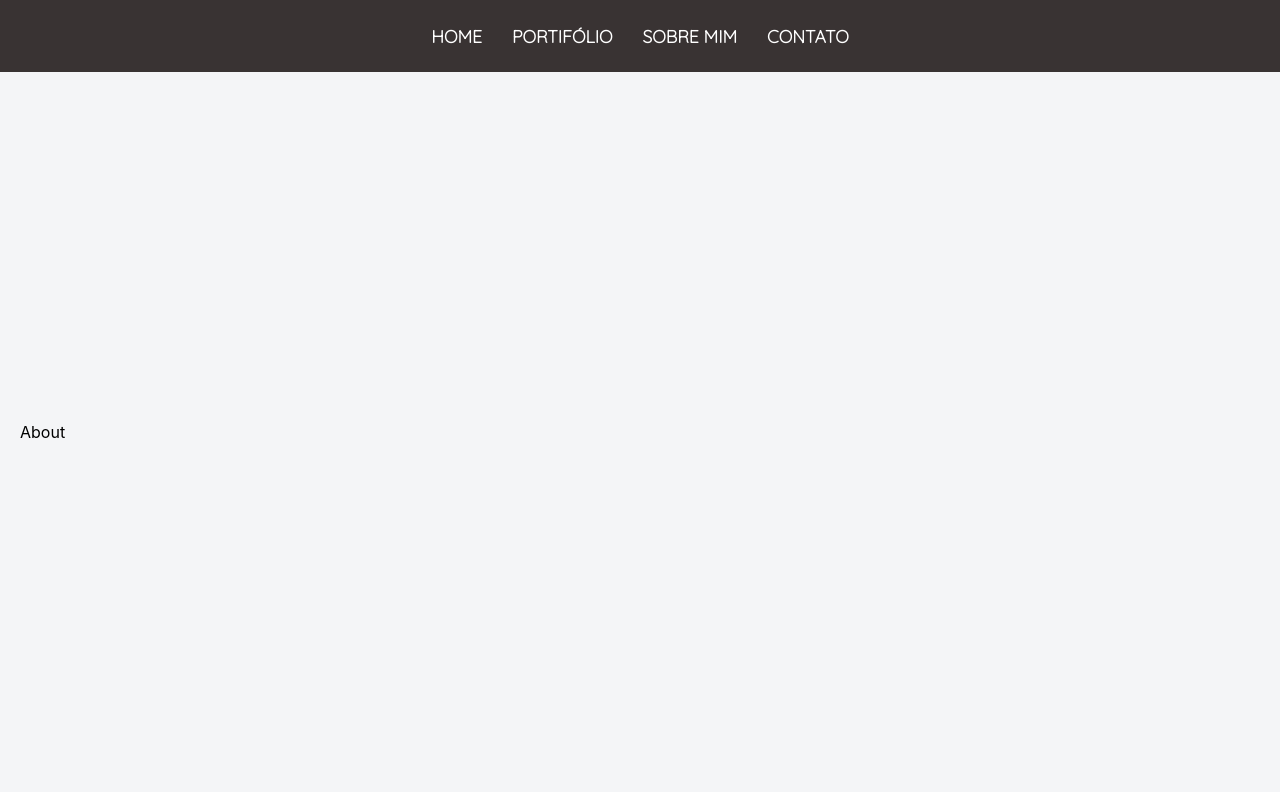
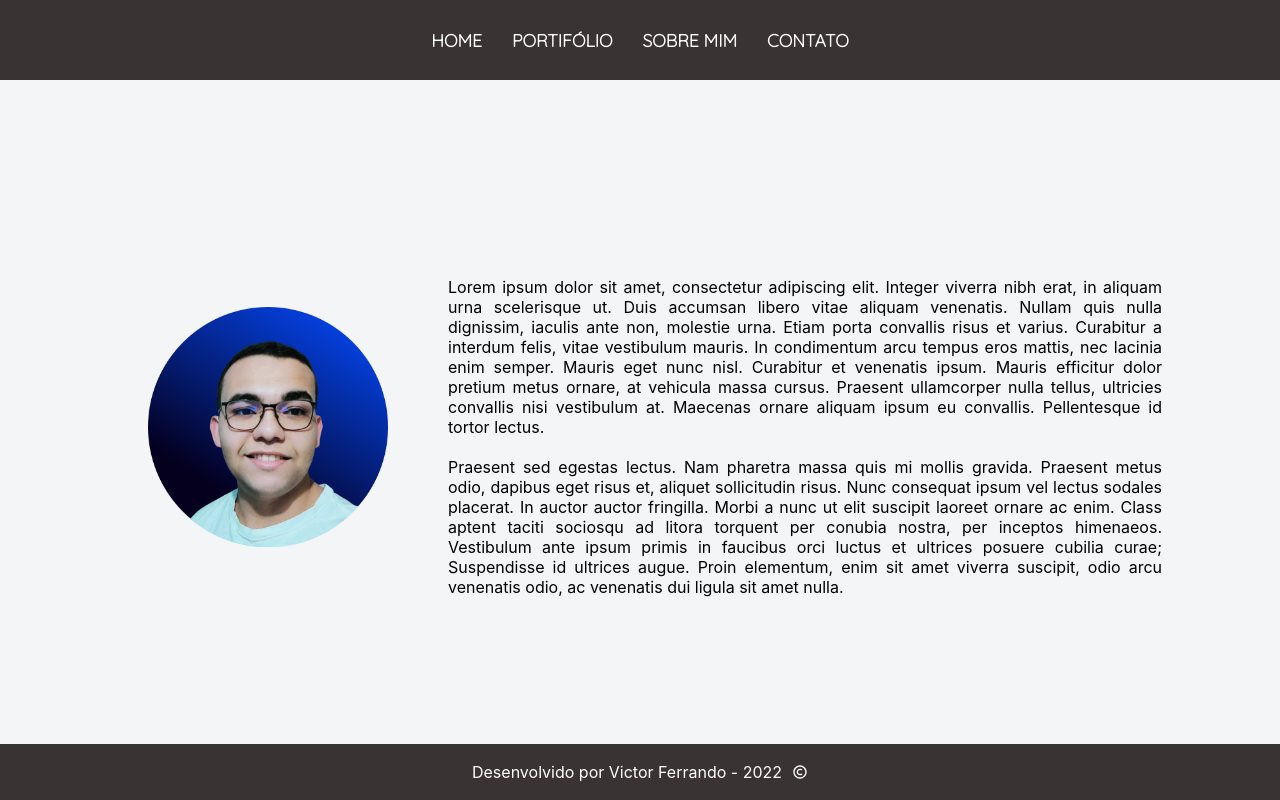
Before and after one commit to viittor/Portifolio, a React (Create React App) app: page /About in a window 1280 px wide. Built offline with nearby package versions, Linux system fonts and the light colour scheme.

Commit message:
Adicionado conexão com API do github para puxar repositórios. Inicio da estilização do componente de itens

```diff
--- a/src/App.css
+++ b/src/App.css
@@ -1,5 +1,5 @@
 @import url("https://fonts.googleapis.com/css2?family=Quicksand:wght@300&display=swap");
-
+@import url("https://fonts.googleapis.com/css2?family=Staatliches&display=swap");
 * {
   margin: 0;
   padding: 0;
@@ -51,18 +51,20 @@
 }
 
 .main .text-box button {
+  width: 350px;
   display: inline-block;
   margin-top: 80px;
-  padding: 8px 60px;
-  background: #116cb6;
-  color: white;
-  border-radius: 40px;
+  padding: 4px 10px;
+  background: #0066ff;
+  color: rgb(255, 255, 255);
+  border-radius: 10px;
   border: none;
-  font-weight: 600;
+  font-weight: bold;
   font-size: 1.4em;
   letter-spacing: 1px;
   text-decoration: none;
   text-align: center;
+  font-family: "Quicksand";
 }
 
 .main .text-box button:hover {
@@ -83,15 +85,18 @@
   max-width: 400px;
 }
 /* Pagina de Portifolio*/
+.main-header {
+  margin: 0;
+  background: #393333;
+}
 
-.main-header {
+.main-header1 {
   display: flex;
   flex-direction: row;
   flex-wrap: wrap;
   width: auto;
-  height: auto;
+  height: 10vh;
   justify-content: center;
-  background: #393333;
 }
 .container-links {
   font-family: "Quicksand", sans-serif;
@@ -125,36 +130,19 @@
   padding: 10px;
 }
 
-/*Project Item*/
-
-.item {
-  max-width: 350px;
-  max-height: 400px;
-  max-height: auto;
-  border: black 2px solid;
-  border-radius: 10px;
-  list-style-type: none;
-}
-.thumb-item {
-  border-radius: 10px;
-  box-sizing: border-box;
-  margin: 0;
-  padding: 0;
-  width: 100%;
-  height: auto;
-}
-
 /*Portifolio-Page*/
-.body {
+body {
   background: #f4f5f7;
+  background-size: contain;
 }
 
 .main-port {
   margin: auto;
-  height: 90vh;
+  height: 83vh;
   padding: 20px;
   align-content: center;
-  max-width: 1280px;
+  max-width: auto;
+  overflow: auto;
 }
 .main-port h1 {
   text-align: center;
@@ -163,9 +151,45 @@
   padding: 15px;
 }
 .port-items {
+  padding: 10px 100px 10px 100px;
+  width: auto;
+}
+
+.container-list{
   display: flex;
+  flex-wrap: wrap;
   justify-content: center;
 }
+/*Project Item*/
+
+.item {
+  margin: 10px;
+  width: 350px;
+  min-height: 150px;
+  border: black 2px solid;
+  border-radius: 10px;
+  list-style-type: none;
+  display: flex;
+  flex-direction: column;
+  justify-content: space-around;
+  align-items: center;
+  text-align: center;
+}
+
+.item button{
+  border: 2px black solid;
+  width: 160px;
+  height: 50px;
+
+}
+/* .thumb-item {
+  border-radius: 10px;
+  box-sizing: border-box;
+  margin: 0;
+  padding: 0;
+  width: 200px;
+  height: 120px;
+} */
 
 /*Contact Page */
 
@@ -176,7 +200,7 @@
   align-items: center;
   justify-content: center;
   flex-wrap: wrap;
-  height: 30vh;
+  height: 25vh;
 }
 .cont2-contact {
   /* border: red 2px solid; */
@@ -188,7 +212,7 @@
   text-align: center;
 }
 
-.cont2-contact:hover{
+.cont2-contact:hover {
   background: rgba(255, 255, 255, 0.685);
   border-radius: 10px;
 }
@@ -209,3 +233,48 @@
   font-weight: 600;
   font-family: "Quicksand", sans-serif;
 }
+
+/* About page */
+
+.about-section {
+  margin-top: 30px;
+  display: flex;
+  justify-content: center;
+  flex-wrap: wrap;
+}
+
+.perfil-about {
+  height: auto;
+  width: 100%;
+  padding: 30px;
+  min-width: 100px;
+  min-height: 100px;
+  max-height: 300px;
+  max-width: 300px;
+  align-self: center;
+}
+.div-about {
+  width: 60%;
+  text-align: justify;
+}
+
+.div-about p {
+  margin-top: 20px;
+  margin-left: 30px;
+}
+
+/* Footer */
+
+.main-footer {
+  margin: 0;
+  background: #393333;
+  height: 7vh;
+  color: white;
+  display: flex;
+  justify-content: center;
+  align-items: center;
+}
+
+.main-footer p {
+  margin-right: 10px;
+}
--- a/src/components/AboutPage/index.js
+++ b/src/components/AboutPage/index.js
@@ -1,9 +1,41 @@
 import React from "react";
+import Perfil from "../../assets/perfil.png";
 
 const AboutPage = () => {
   return (
     <div className="body">
-      <div className="main-port">About</div>
+      <div className="main-port">
+        <section className="about-section">
+          <img src={Perfil} alt="perfil" className="perfil-about" />
+          <div className="div-about">
+          <p>
+            Lorem ipsum dolor sit amet, consectetur adipiscing elit. Integer
+            viverra nibh erat, in aliquam urna scelerisque ut. Duis accumsan
+            libero vitae aliquam venenatis. Nullam quis nulla dignissim, iaculis
+            ante non, molestie urna. Etiam porta convallis risus et varius.
+            Curabitur a interdum felis, vitae vestibulum mauris. In condimentum
+            arcu tempus eros mattis, nec lacinia enim semper. Mauris eget nunc
+            nisl. Curabitur et venenatis ipsum. Mauris efficitur dolor pretium
+            metus ornare, at vehicula massa cursus. Praesent ullamcorper nulla
+            tellus, ultricies convallis nisi vestibulum at. Maecenas ornare
+            aliquam ipsum eu convallis. Pellentesque id tortor lectus.
+          </p>
+
+          <p>
+            Praesent sed egestas lectus. Nam pharetra massa quis mi mollis
+            gravida. Praesent metus odio, dapibus eget risus et, aliquet
+            sollicitudin risus. Nunc consequat ipsum vel lectus sodales
+            placerat. In auctor auctor fringilla. Morbi a nunc ut elit suscipit
+            laoreet ornare ac enim. Class aptent taciti sociosqu ad litora
+            torquent per conubia nostra, per inceptos himenaeos. Vestibulum ante
+            ipsum primis in faucibus orci luctus et ultrices posuere cubilia
+            curae; Suspendisse id ultrices augue. Proin elementum, enim sit amet
+            viverra suscipit, odio arcu venenatis odio, ac venenatis dui ligula
+            sit amet nulla.
+          </p>
+          </div>
+        </section>
+      </div>
     </div>
   );
 };
--- a/src/components/ContactPage/index.js
+++ b/src/components/ContactPage/index.js
@@ -11,7 +11,10 @@ const ContactPage = () => {
         </div>
         <div className="cont1-contact">
           <div className="cont2-contact">
-            <a href="mailto:victor.ferrando@hotmail.com" title="Enviar um e-mail">
+            <a
+              href="mailto:victor.ferrando@hotmail.com"
+              title="Enviar um e-mail"
+            >
               <div className="div-icon">
                 <FiMail className="icon-c" />
               </div>
@@ -21,7 +24,8 @@ const ContactPage = () => {
           <div className="cont2-contact">
             <a
               href="https://api.whatsapp.com/send?phone=5542999521151"
-              target="_blank" title="Conversar pelo WhatsApp"
+              target="_blank"
+              title="Conversar pelo WhatsApp"
             >
               <div className="div-icon">
                 <FiPhone className="icon-c" />
@@ -30,10 +34,14 @@ const ContactPage = () => {
             </a>
           </div>
         </div>
-        <hr></hr>
+
         <div className="cont1-contact">
           <div className="cont2-contact">
-            <a href="https://github.com/viittor" target="_blank" title="Acessar GitHub">
+            <a
+              href="https://github.com/viittor"
+              target="_blank"
+              title="Acessar GitHub"
+            >
               <div className="div-icon">
                 <FiGithub className="icon-c" />
               </div>
@@ -43,7 +51,8 @@ const ContactPage = () => {
           <div className="cont2-contact">
             <a
               href="https://www.linkedin.com/in/victorferrandosilva/"
-              target="_blank" title="Acessar Linkedin"
+              target="_blank"
+              title="Acessar Linkedin"
             >
               <div className="div-icon">
                 <BsLinkedin className="icon-c" />
--- /dev/null
+++ b/src/components/Footer/index.js
@@ -0,0 +1,14 @@
+import React from "react";
+import {BiCopyright} from 'react-icons/bi'
+
+const Footer = () =>{
+
+    return(
+        <div className="main-footer">
+            <p>Desenvolvido por Victor Ferrando - 2022 </p>
+            <BiCopyright/>
+        </div>
+    );
+};
+
+export default Footer;
--- a/src/components/Header/index.js
+++ b/src/components/Header/index.js
@@ -4,39 +4,36 @@ import Perfil from "../../assets/perfil.png";
 
 const Header = () => {
   return (
-    <div>
     <div className="main-header">
+      <div className="main-header1">
         {/* <img src={Perfil} alt="perfil-header" className="perfil-header" /> */}
         <div className="container-links">
+          <Link style={{ textDecoration: "none", color: "white" }} to="/">
             <div className="link-h">
-            <Link style={{ textDecoration: "none", color: "white" }} to="/">
               <p>HOME</p>
+            </div>
           </Link>
-          </div>
-          <div className="link-h">
           <Link
             style={{ textDecoration: "none", color: "white" }}
             to="/Portifolio"
           >
+            <div className="link-h">
               <p>PORTIFÓLIO</p>
+            </div>
           </Link>
+          <Link style={{ textDecoration: "none", color: "white" }} to="/About">
+            <div className="link-h">
+              <p>SOBRE MIM</p>
             </div>
-          <div className="link-h">
-            <Link
-              style={{ textDecoration: "none", color: "white" }}
-              to="/About"
-            >
-              <p>SOBRE MIM</p>
           </Link>
-          </div>
-          <div className="link-h">
           <Link
             style={{ textDecoration: "none", color: "white" }}
             to="/Contact"
           >
+            <div className="link-h">
               <p>CONTATO</p>
+            </div>
           </Link>
-          </div>
         </div>
       </div>
     </div>
--- a/src/components/HomePage/index.js
+++ b/src/components/HomePage/index.js
@@ -16,7 +16,7 @@ const HomePage = () => {
             <h2>Fullstack Developer Student</h2>
           </div>
           <div className="home-button">
-            <Link to="/Portifolio"><button className="button-port">Ver meu portifólio</button></Link>
+            <Link to="/Portifolio"><button className="button-port">VER MEU PORTIFÓLIO</button></Link>
           </div>
         </div>
         <div className="image-box">
--- a/src/components/Project/index.js
+++ b/src/components/Project/index.js
@@ -1,38 +1,43 @@
 import React, { useEffect, useState } from "react";
+import idea from "../../assets/idea.png";
 
 const Project = () => {
   const [projeto, setProjeto] = useState([]);
 
   useEffect(() => {
-    async function getProjeto() {
-      const projetoResult = await fetch(
-        "https://restapisgi.herokuapp.com/products"
-      );
-      const projetoData = await projetoResult.json();
-      setProjeto(projetoData);
-    }
-    getProjeto();
+    fetch("https://api.github.com/users/viittor/repos") //faz a busca dos repositorios
+      .then((response) => response.json()) //transforma em json
+      .then((data) => setProjeto(data)); //pega os dados recebidos e passa para o setProjeto
   }, []);
 
   return (
     <div>
-      <ul>
+      <ul className="container-list">
         {projeto.map((item) => (
           <li className="item">
-            <div >
-              <img src="https://blog.handtalk.me/wp-content/uploads/2018/11/capa-blog-2.png" alt="thumbnail" className="thumb-item" />
-            </div>
+            {/* <div>
+              <img
+                src={idea}
+                alt="thumbnail"
+                className="thumb-item"
+              />
+            </div> */}
             <div className="name-item">
-              <h3>{item.name}</h3>
+              <h3 style={{ textTransform: "uppercase" }}>{item.name}</h3>
               <p>{item.description}</p>
             </div>
             <div className="btn-item">
-              <a href="www.google.com" target="_blank" className="btn-preview">
-                Preview
-              </a>
-              <a href="www.github.com" target="_blank" className="btn-repo">
-                Repositório
-              </a>
+              <button className="btn-preview">
+                <a href={item.homepage} target="_blank" className="btn-preview">
+                  Preview
+                </a>
+              </button>
+
+              <button className="btn-repo">
+                <a href={item.html_url} target="_blank" className="btn-repo">
+                  Repositório
+                </a>
+              </button>
             </div>
           </li>
         ))}
--- a/src/pages/About/index.js
+++ b/src/pages/About/index.js
@@ -1,6 +1,7 @@
 import React from "react";
 import Header from "../../components/Header";
 import AboutPage from "../../components/AboutPage"
+import Footer from "../../components/Footer";
 
 
 
@@ -9,6 +10,7 @@ const About = () => {
     <div>
       <Header/>
       <AboutPage/>
+      <Footer/>
     </div>
   );
 };
--- a/src/pages/Contact/index.js
+++ b/src/pages/Contact/index.js
@@ -1,6 +1,7 @@
 import React from "react";
 import Header from "../../components/Header";
 import ContactPage from "../../components/ContactPage"
+import Footer from "../../components/Footer";
 
 
 const Contact = () => {
@@ -8,6 +9,7 @@ const Contact = () => {
     <div>
       <Header/>
       <ContactPage/>
+      <Footer/>
     </div>
   );
 };
--- a/src/pages/Portifolio/index.js
+++ b/src/pages/Portifolio/index.js
@@ -1,4 +1,5 @@
 import React from "react";
+import Footer from "../../components/Footer";
 import Header from "../../components/Header";
 import PortifolioPage from "../../components/PortifolioPage";
 
@@ -7,6 +8,7 @@ const Portifolio = () => {
     <div>
       <Header/>
       <PortifolioPage/>
+      <Footer/>
     </div>
   );
 };
```
Also changed, not shown: src/services/api.js (added, +7 -0 lines), src/assets/idea.png (added). Lines whose indentation alone changed are shown as unchanged.
